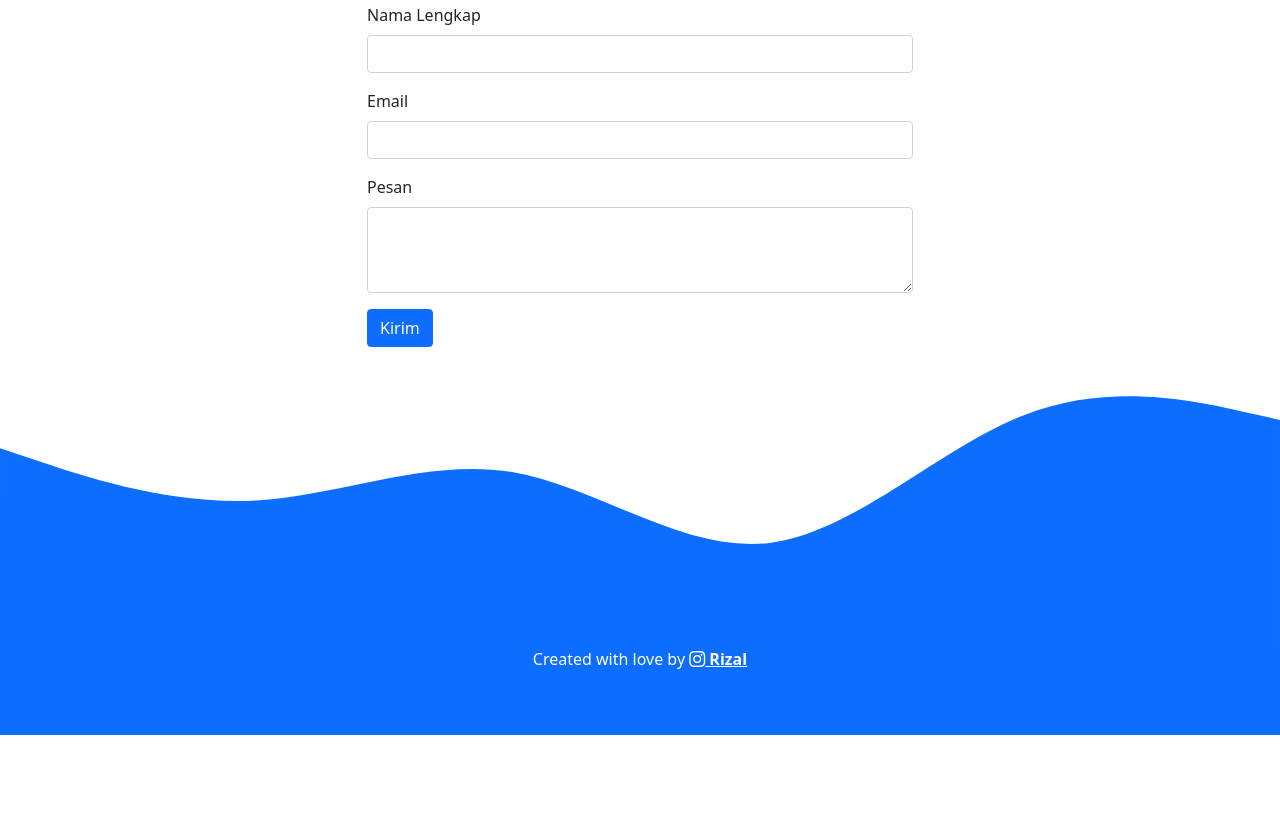
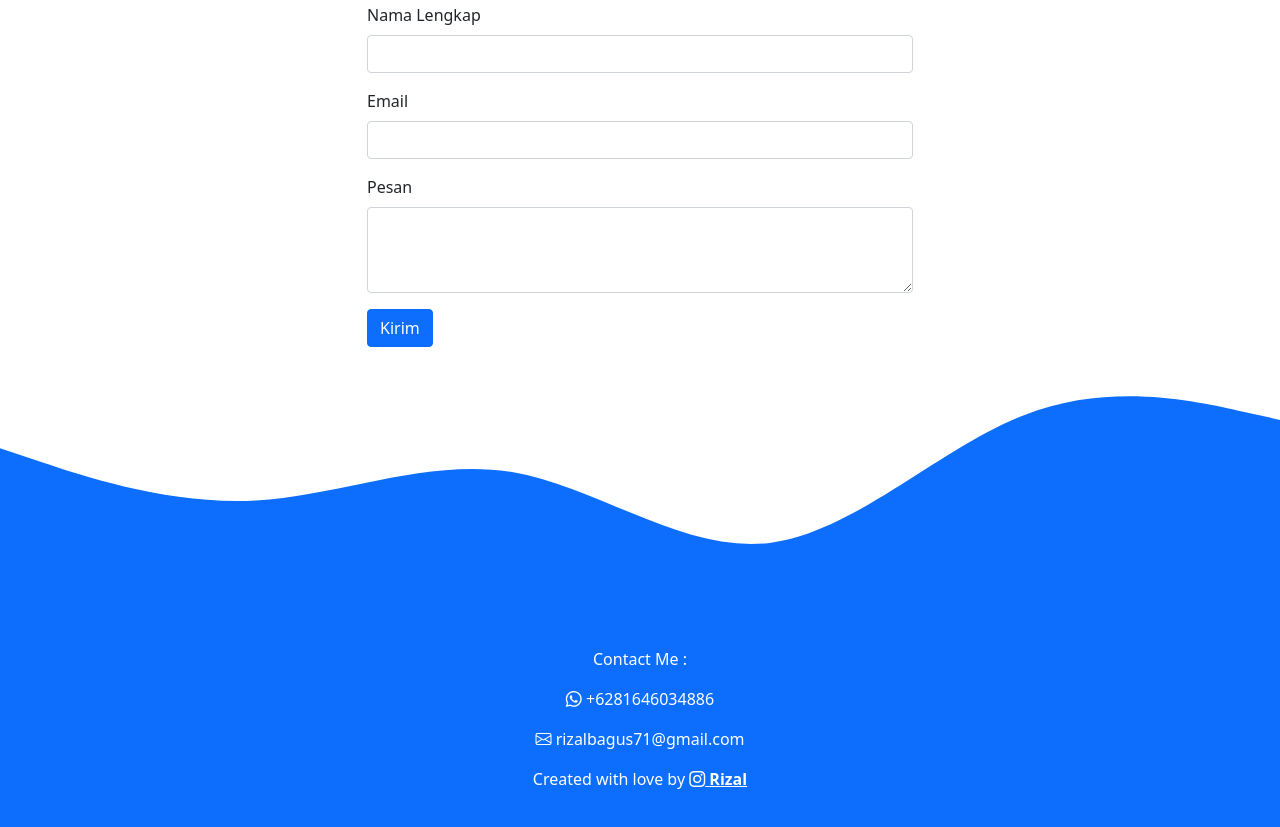
Before and after one commit to rizal-01/rizal-01.github.io, a plain HTML site: page index.html in a window 1280 px wide. Shown: the part 3227-4054 px from the top of the page. Before the commit the page ends 3962 px from the top, so only its background shows below. Drawn offline with nearby package versions, Linux system fonts and the light colour scheme.

Commit message:
menambah p pada footer

```diff
--- a/index.html
+++ b/index.html
@@ -102,7 +102,7 @@
             <p>Magang (2 september 2019 - 2 November 2019)</p>
             <ul>
               <li>Bertanggung Jawab penuh atas Pengecekan, Maintenance dan kerusakan pada server</li>
-              <li>Membantu engginer mencripping Kabel di tiap server</li>
+              <li>Membantu enggineering mencripping Kabel di tiap server</li>
             </ul>
           </div>
         </div>
@@ -258,6 +258,9 @@
 
     <!-- footer -->
     <footer class="bg-primary text-white text-center pb-5">
+      <p class="text-center">Contact Me :</p>
+      <p><i class="bi bi-whatsapp text-center"></i> +6281646034886</p>
+      <p><i class="bi bi-envelope"></i> rizalbagus71@gmail.com</p>
       <p>
         Created with love by <a href="http://www.instagram.com/rizal.bpd/" class="text-white fw-bold"><i class="bi bi-instagram"></i> Rizal</a>
       </p>
```
